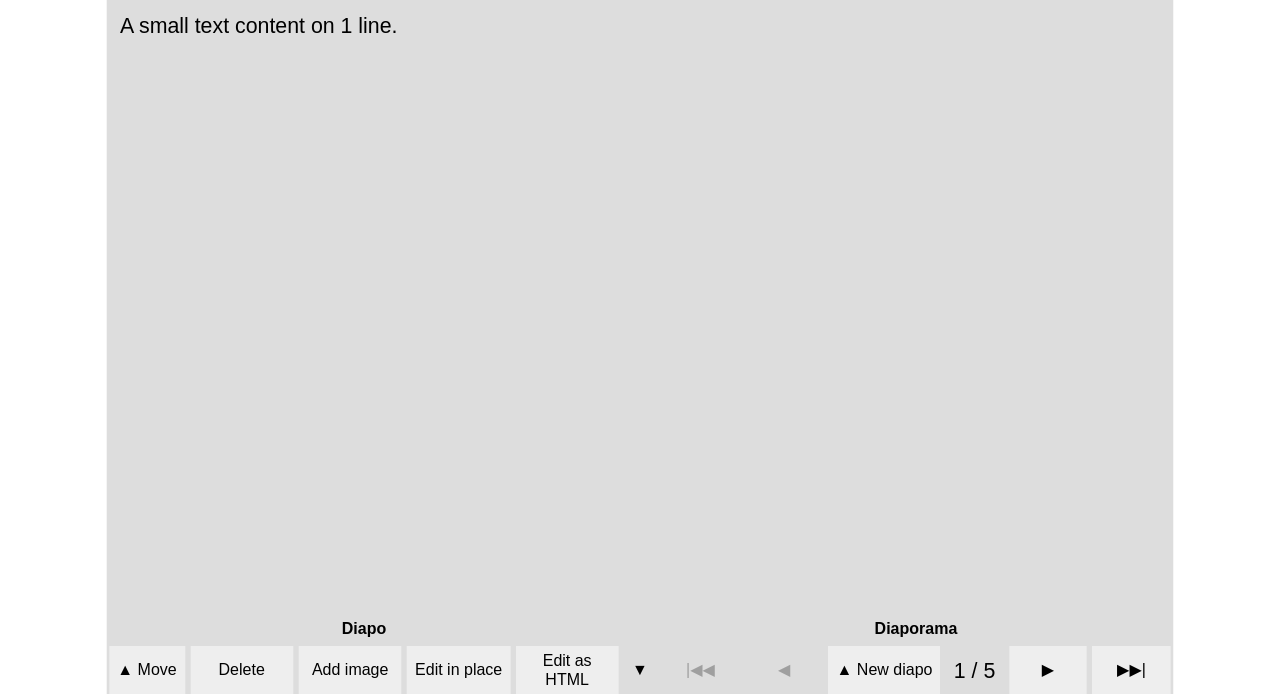
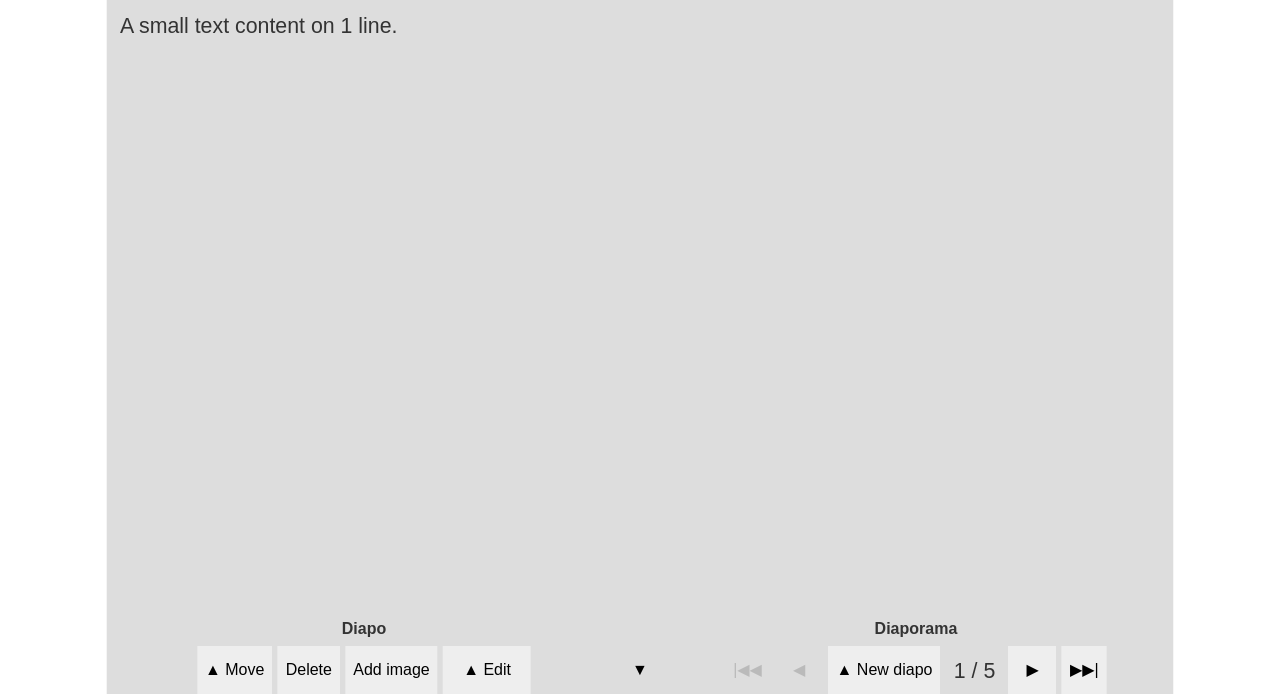
Before and after one commit to byteclubfr/diapo, a plain HTML site: page index.html in a window 1280 px wide. Shown: the part 106-800 px from the top of the page. Drawn offline with Linux system fonts and the light colour scheme.

Commit message:
feat: add sub nav to edit diapo

```diff
--- a/index.html
+++ b/index.html
@@ -78,6 +78,7 @@ html {
 }
 body {
   background: #eee;
+  color: #333;
   width: 800px; height: 600px;
   margin-left: -400px; margin-top: -300px;
   position: absolute; top: 50%; left: 50%;
@@ -148,6 +149,7 @@ nav.bar-diapo, nav.bar-diaporama {
   width: 50%;
 }
 nav.edit {
+  justify-content: center;
   width: 100%;
 }
 nav.sub {
@@ -155,16 +157,11 @@ nav.sub {
   flex-direction: column-reverse;
   z-index: 1;
 }
-nav.sub button:first-child {
-  opacity: .2;
-}
 nav.sub.collapsed button {
   display: none;
 }
 nav.sub.collapsed button:first-child {
-  content: 'yolo';
   display: inline;
-  opacity: 1;
 }
 nav h2 {
   bottom: 3.5em;
@@ -178,10 +175,11 @@ nav button {
   background: rgba(255, 255, 255, .5);
   border: 0;
   cursor: pointer;
-  flex: 1;
+  flex: 0;
   font-size: 12px;
   margin: 0 2px;
   min-height: 3em;
+  white-space: nowrap;
 }
 nav button:hover {
   background: rgba(255, 255, 255, .8);
@@ -189,6 +187,8 @@ nav button:hover {
 nav button[disabled] {
   background: none;
   cursor: default;
+  color: #333;
+  opacity: 0.2;
 }
 nav button.toggle {
   background: none;
@@ -197,6 +197,15 @@ nav button.toggle {
 nav button.save {
   background: #cfc;
   font-weight: bold;
+}
+nav button.edit {
+  min-width: 66px;
+}
+nav button.go {
+  min-width: 3em;
+}
+nav.edit button {
+  min-width: 30%;
 }
 nav .counter {
   padding: .5em;
@@ -250,6 +259,7 @@ const deleteDiapo = () => {
 const moveDiapo = (position) => {
   const diapos = $$('diapo')
   const current = diapos[state.index - 1]
+  state.sub = null
   if (position === 'before') {
     current.parentNode.insertBefore(current, diapos[state.index - 2])
     setHash(state.index - 1)
@@ -263,6 +273,7 @@ const editDiapoContent = () => {
   backup = getDiapo().innerHTML
   getDiapo().setAttribute('contenteditable', 'true')
   state.mode = MODE.CONTENT
+  state.sub = null
   refreshUI()
 }
 
@@ -279,6 +290,7 @@ const editDiapoHTML = () => {
   })
   append(body, input)
   state.mode = MODE.HTML
+  state.sub = null
   refreshUI()
 }
 
@@ -369,18 +381,29 @@ const createDiapoBar = () =>
         displayImageInput()
       }
     }),
+    append(
+      E('nav', { className: `sub ${state.sub !== 'edit' && 'collapsed'}` }),
       E('button', {
-      textContent: state.mode === MODE.CONTENT ? 'Save content' : 'Edit in place',
+        className: 'edit',
+        textContent: `${state.sub === 'edit' ? '▼' : '▲'} Edit`,
+        onclick: () => {
+          state.sub = !state.sub ? 'edit' : null
+          refreshUI()
+        }
+      }),
+      E('button', {
+        textContent: state.mode === MODE.CONTENT ? 'Save content' : 'In place',
         onclick: () => {
           state.mode === MODE.CONTENT ? saveDiapo() : editDiapoContent()
         }
       }),
       E('button', {
-      textContent: state.mode === MODE.HTML ? 'Save HTML' : 'Edit as HTML',
+        textContent: state.mode === MODE.HTML ? 'Save HTML' : 'As HTML',
         onclick: () => {
           state.mode === MODE.HTML ? saveDiapo() : editDiapoHTML()
         }
       })
+    )
   )
 
 const createDiaporamaBar = () =>
@@ -396,6 +419,7 @@ const createDiaporamaBar = () =>
       disabled: state.index === 1
     }),
     E('button', {
+      className: 'go',
       textContent: '◀',
       onclick: () => goBack(),
       disabled: state.index === 1
@@ -423,6 +447,7 @@ const createDiaporamaBar = () =>
       textContent: `${state.index} / ${state.total}`
     }),
     E('button', {
+      className: 'go',
       textContent: '▶',
       onclick: () => goForward(),
       disabled: state.index === state.total
```
Lines whose indentation alone changed are shown as unchanged.
